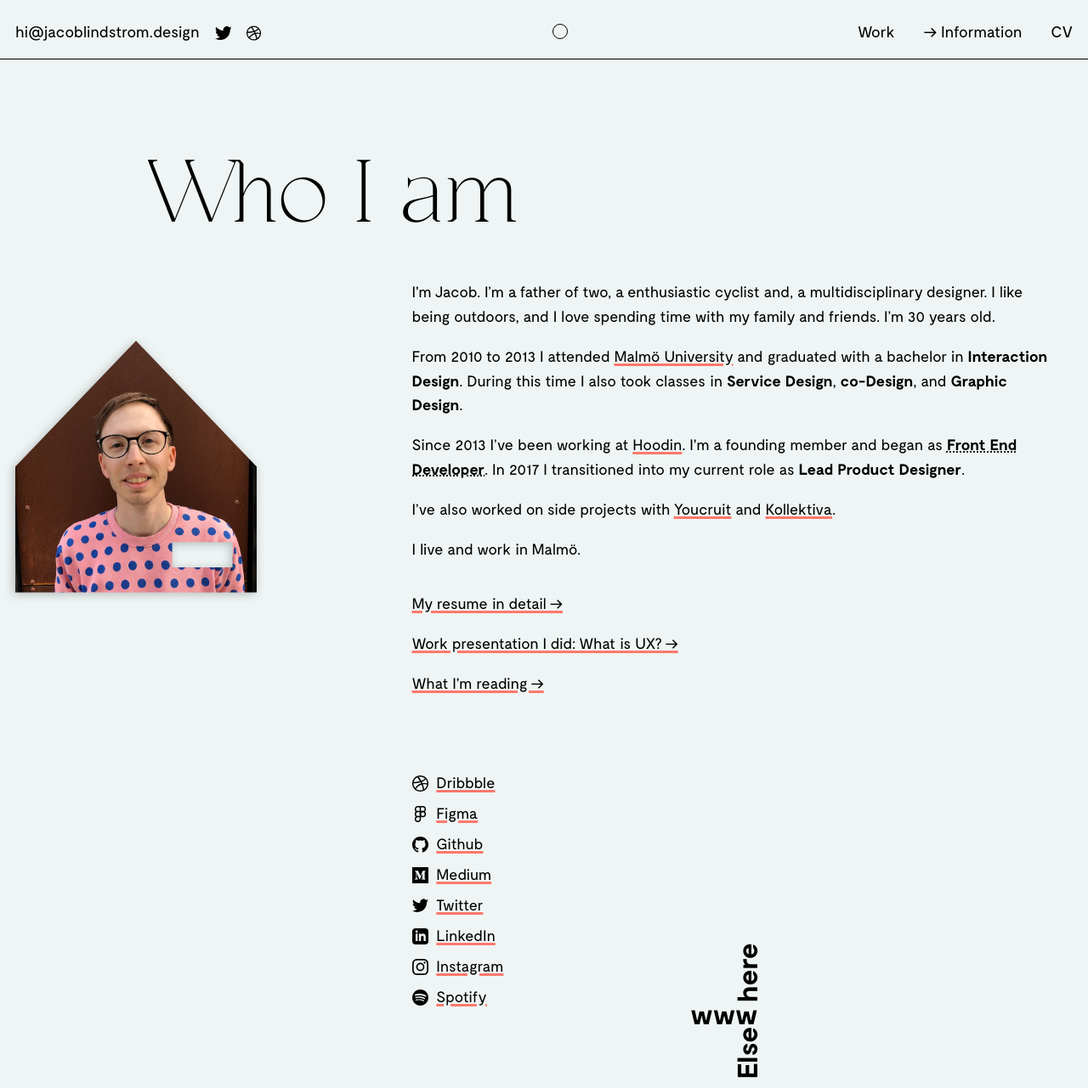
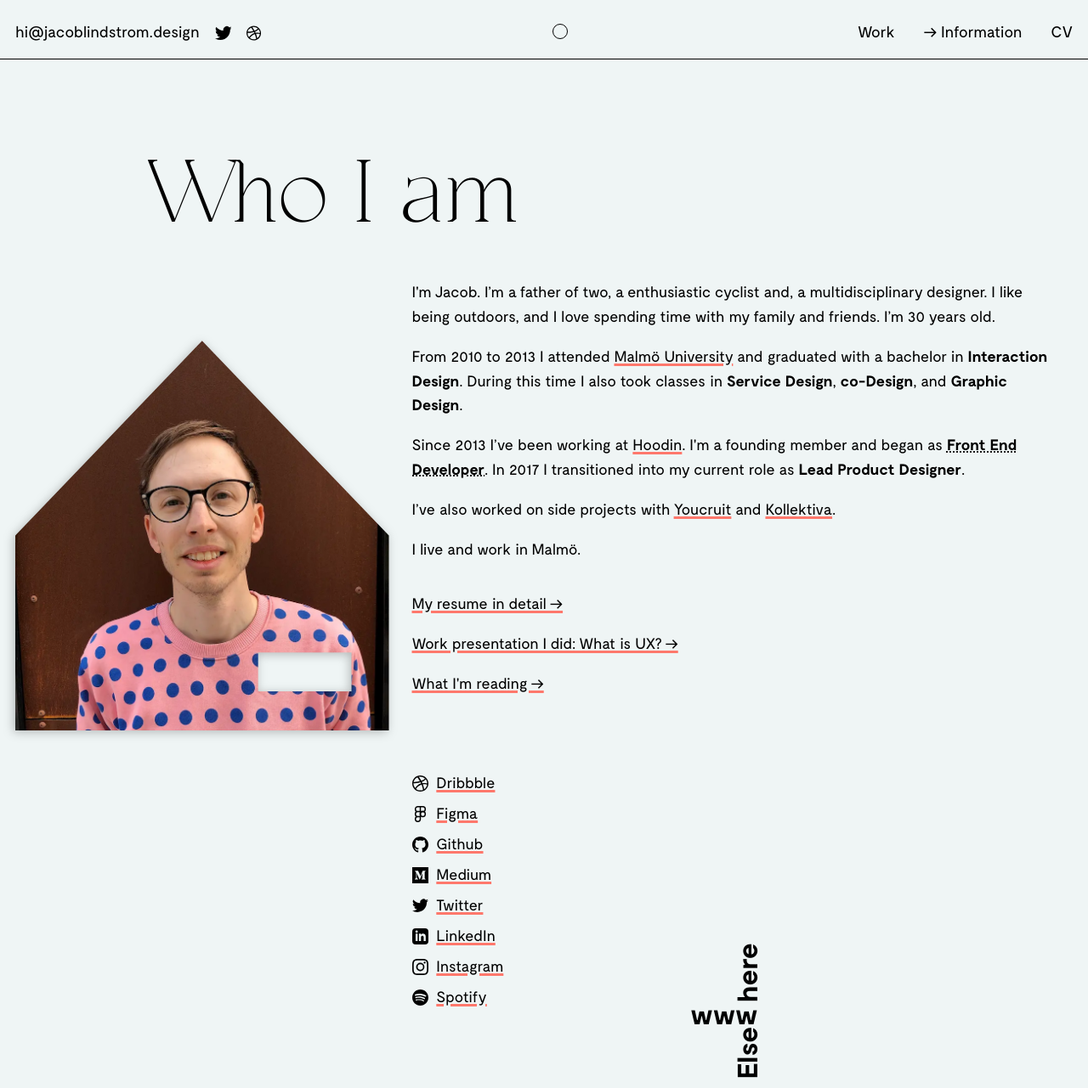
Before and after one commit to jacoblindstrm/jacoblindstrm.github.io, a Jekyll site: the page built from about.html, in a window 1280 px wide. Shown: the whole page at 85% size. Built offline with Jekyll 4.4.1, drawn with Linux system fonts in a browser that asks for light colours; comment, search, counter and statistics services are not loaded.

Commit message:
Update about.scss

```diff
--- a/_sass/about.scss
+++ b/_sass/about.scss
@@ -23,6 +23,7 @@
     article .body {
         grid-column: 1 / -1;
         grid-row-start: 12;
+        margin-bottom: var(--spacing-xl);
 
         @media (min-width: $screen-m) {
             grid-column: 4 / -1;
@@ -38,13 +39,13 @@
         grid-row-start: 14;
 
         @media (min-width: $screen-m) {
-            grid-column: 1 / 3;
+            grid-column: 1 / 4;
             grid-row-start: 12;
             margin-top: var(--spacing-xl);
         }
 
         @media (min-width: $screen-l) {
-            grid-column: 4 / 6;
+            grid-column: 4 / 7;
         }
 
     }
```
